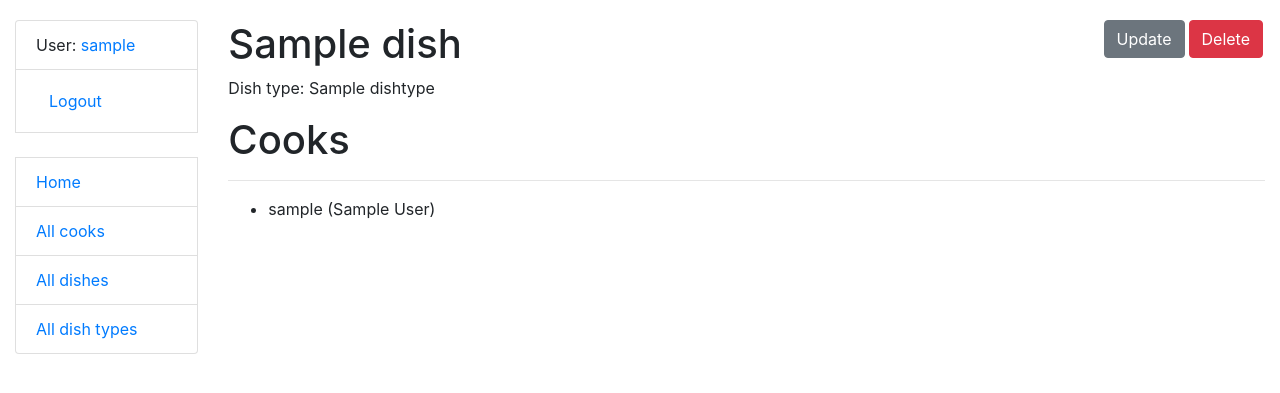
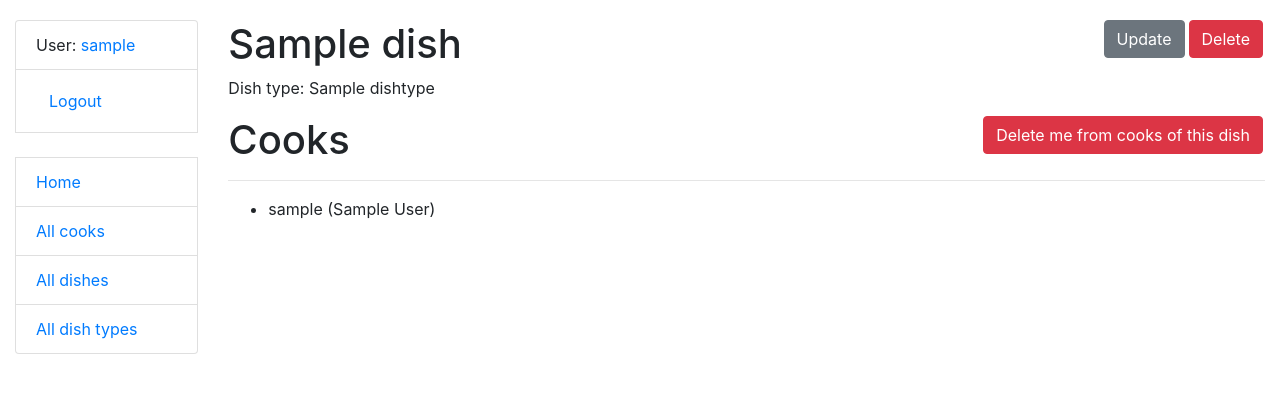
Before and after one commit to ruslanyemets/restaurant-kitchen-service, a Django app: page /dishes/1/ in a window 1280 px wide. Shown: the top 393 px of the page. Run offline with Django 5.2, Linux system fonts and the light colour scheme; a user stored in the database is signed in; tables that the repository leaves empty hold one stand-in row (values such as "Sample post").

Commit message:
Add toggle for assign and delete user as cook of dish
Add view and path for toggle

Add toggle to dish detail template

```diff
--- a/kitchen/urls.py
+++ b/kitchen/urls.py
@@ -16,6 +16,7 @@ from kitchen.views import (
     CookCreateView,
     CookYearsOfExperienceUpdateView,
     CookDeleteView,
+    toggle_assign_to_dish,
 )
 
 urlpatterns = [
@@ -45,6 +46,11 @@ urlpatterns = [
     path("dishes/create/", DishCreateView.as_view(), name="dish-create"),
     path("dishes/<int:pk>/update/", DishUpdateView.as_view(), name="dish-update"),
     path("dishes/<int:pk>/delete/", DishDeleteView.as_view(), name="dish-delete"),
+    path(
+        "dishes/<int:pk>/toggle-assign/",
+        toggle_assign_to_dish,
+        name="toggle-dish-assign",
+    ),
     path("cooks/", CookListView.as_view(), name="cook-list"),
     path("cooks/<int:pk>/", CookDetailView.as_view(), name="cook-detail"),
     path("cooks/create/", CookCreateView.as_view(), name="cook-create"),
--- a/kitchen/views.py
+++ b/kitchen/views.py
@@ -1,5 +1,6 @@
 from django.contrib.auth.decorators import login_required
 from django.contrib.auth.mixins import LoginRequiredMixin
+from django.http import HttpResponseRedirect
 from django.shortcuts import render
 from django.urls import reverse_lazy
 from django.views import generic
@@ -124,3 +125,15 @@ class CookDeleteView(LoginRequiredMixin, generic.DeleteView):
     model = Cook
     template_name = "kitchen/cook_confirm_delete.html"
     success_url = reverse_lazy("kitchen:cook-list")
+
+
+@login_required
+def toggle_assign_to_dish(request, pk):
+    cook = Cook.objects.get(id=request.user.id)
+    if (
+        Dish.objects.get(id=pk) in cook.dishes.all()
+    ):
+        cook.dishes.remove(pk)
+    else:
+        cook.dishes.add(pk)
+    return HttpResponseRedirect(reverse_lazy("kitchen:dish-detail", args=[pk]))
--- a/templates/kitchen/cook_list.html
+++ b/templates/kitchen/cook_list.html
@@ -21,7 +21,7 @@
   {% for cook in cook_list %}
     <tr>
       <td>{{ cook.id }}</td>
-      <td><a href="{{ cook.get_absolute_url }}">{{ cook.username }}</a></td>
+      <td><a href="{{ cook.get_absolute_url }}">{{ cook.username }} {% if user == cook %} (Me){% endif %}</a></td>
       <td>{{ cook.first_name }}</td>
       <td>{{ cook.last_name }}</td>
       <td>{{ cook.years_of_experience }}</td>
--- a/templates/kitchen/dish_detail.html
+++ b/templates/kitchen/dish_detail.html
@@ -13,6 +13,15 @@
   <p>Dish type: {{ dish.dish_type }}</p>
   <h1>
     Cooks
+    {% if dish in user.dishes.all %}
+      <a href="{% url 'kitchen:toggle-dish-assign' pk=dish.id %}" class="btn btn-danger link-to-page">
+        Delete me from cooks of this dish
+      </a>
+    {% else %}
+      <a href="{% url 'kitchen:toggle-dish-assign' pk=dish.id %}" class="btn btn-success link-to-page">
+        Assign me as cook for this dish
+      </a>
+    {% endif %}
   </h1>
   <hr>
   <ul>
```
